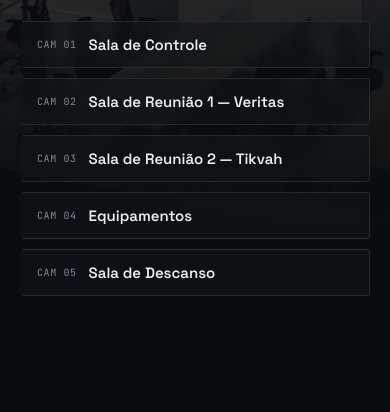
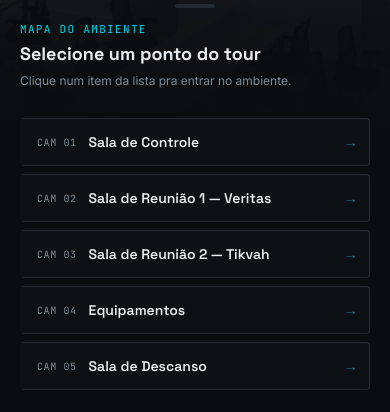
Before and after one commit to marcusforster13/xpto-tour-virtual, a plain HTML site: page index.html in a window 390 px wide. Shown: the part 432-844 px from the top of the page. Drawn offline with Linux system fonts and the light colour scheme.

Commit message:
ajusta layout para celular (bottom sheet, area segura, toque)

```diff
--- a/index.html
+++ b/index.html
@@ -2,7 +2,8 @@
 <html lang="pt-BR">
 <head>
 <meta charset="UTF-8">
-<meta name="viewport" content="width=device-width, initial-scale=1.0">
+<meta name="viewport" content="width=device-width, initial-scale=1.0, viewport-fit=cover">
+<meta name="theme-color" content="#0a0d10">
 <title>XPTO — Tour Virtual</title>
 <link rel="preconnect" href="https://fonts.googleapis.com">
 <link rel="preconnect" href="https://fonts.gstatic.com" crossorigin>
--- a/style.css
+++ b/style.css
@@ -29,7 +29,9 @@ html, body{
   color: var(--text);
   font-family: var(--font-body);
   height: 100%;
+  height: 100dvh;
   overflow: hidden;
+  -webkit-text-size-adjust: 100%;
 }
 
 button{ font-family: inherit; cursor: pointer; }
@@ -39,7 +41,7 @@ button{ font-family: inherit; cursor: pointer; }
   outline-offset: 2px;
 }
 
-#app{ position: relative; width: 100vw; height: 100vh; }
+#app{ position: relative; width: 100vw; height: 100vh; height: 100dvh; }
 
 .screen{
   position: absolute; inset: 0;
@@ -362,20 +364,84 @@ button{ font-family: inherit; cursor: pointer; }
 /* ===================== RESPONSIVO ===================== */
 
 @media (max-width: 900px){
+
+  .topbar{
+    padding: max(16px, env(safe-area-inset-top)) 20px 14px;
+    gap: 10px;
+  }
+  .brand-logo{ height: 20px; }
+  .brand-sub{ display: none; }
+  .topbar-clock{ font-size: 11px; }
+
+  .hero-vignette{
+    background:
+      linear-gradient(to bottom, rgba(10,13,16,0.5) 0%, transparent 26%, rgba(10,13,16,0.35) 48%, rgba(10,13,16,0.98) 66%);
+  }
+
+  /* o painel de lista vira uma "folha" fixa na parte de baixo,
+     deixando a imagem principal visível acima */
   .hub-panel{
+    top: auto;
+    left: 0; right: 0; bottom: 0;
     width: 100%;
-    top: auto;
-    height: 62%;
-    padding: 20px 20px 16px;
-    background: linear-gradient(to top, rgba(10,13,16,0.97), rgba(10,13,16,0.6));
+    max-height: 64%;
+    padding: 18px 20px calc(18px + env(safe-area-inset-bottom));
+    background: linear-gradient(to top, rgba(10,13,16,0.98) 55%, rgba(10,13,16,0.85));
+    border-top: 1px solid var(--panel-line);
+    border-radius: 18px 18px 0 0;
   }
-  .hero-vignette{
-    background: linear-gradient(to bottom, rgba(10,13,16,0.55) 0%, transparent 30%, rgba(10,13,16,0.4) 55%, rgba(10,13,16,0.97) 78%);
+
+  .hub-panel::before{
+    content: "";
+    display: block;
+    width: 40px; height: 4px;
+    border-radius: 2px;
+    background: var(--panel-line);
+    margin: 0 auto 14px;
   }
-  .topbar{ padding: 18px 20px; }
-  .brand-sub{ display: none; }
+
+  .hub-panel-header{ margin-bottom: 12px; }
+  .hub-title{ font-size: 20px; }
+  .hub-hint{ font-size: 12px; }
+
+  .hub-list{
+    gap: 8px;
+    /* deixa a lista rolável sem cortar o último item */
+    padding-bottom: 4px;
+  }
+
+  .hub-item{
+    padding: 14px 14px;
+    min-height: 48px; /* alvo de toque confortável */
+  }
+  .hub-item-name{ font-size: 14px; }
+  .hub-item-arrow{
+    /* sem hover no touch: mostra a seta sempre, sutil */
+    opacity: 0.55;
+    transform: none;
+  }
+
   .footer-note{ display: none; }
-  .info-box{ left: 16px; right: 16px; bottom: 16px; max-width: none; }
+
+  /* tela do ambiente */
+  .room-hud{ padding: max(14px, env(safe-area-inset-top)) 16px 14px; }
+  .back-btn{ font-size: 11px; padding: 8px 12px; }
+  .room-tag{ font-size: 10px; padding: 5px 8px; }
+
+  .info-box{
+    left: 12px; right: 12px;
+    bottom: calc(12px + env(safe-area-inset-bottom));
+    max-width: none;
+    padding: 16px 40px 16px 16px;
+  }
+  .room-title{ font-size: 18px; }
+  .room-desc{ font-size: 13px; }
+}
+
+@media (max-width: 420px){
+  .hub-title{ font-size: 18px; }
+  .topbar-clock{ display: none; }
+  .hub-panel{ max-height: 68%; }
 }
 
 @media (prefers-reduced-motion: reduce){
```
